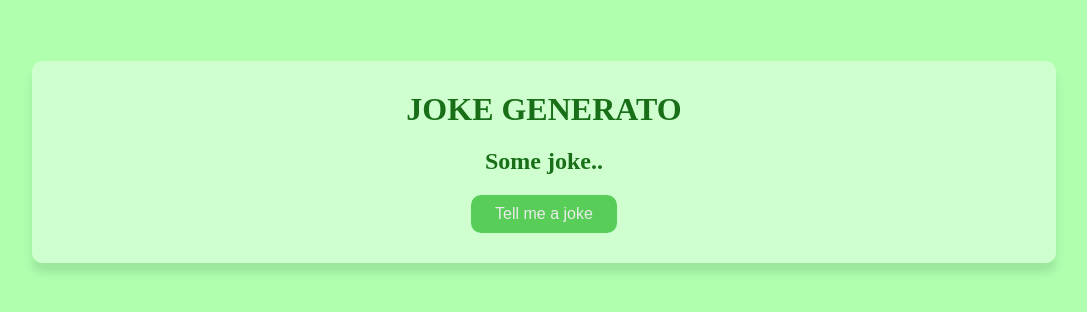
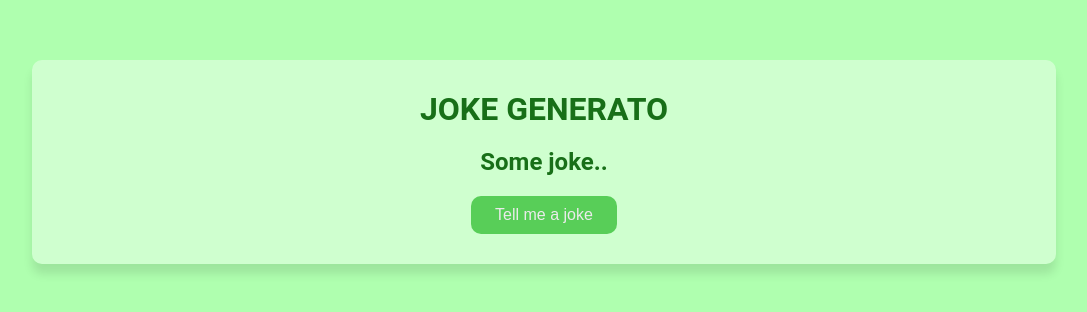
Before and after one commit to StefanDodevski/Joke-Generator, a plain HTML site: page index.html in a window 1280 px wide. Shown: the part 238-550 px from the top of the page, without its empty margins (96-1183 px from the left). Drawn offline with Linux system fonts and the light colour scheme.

Commit message:
Adding specific font-family

```diff
--- a/style.css
+++ b/style.css
@@ -6,6 +6,7 @@
 
 body {
   display: flex;
+  font-family: "Roboto", sans-serif;
   justify-content: center;
   align-items: center;
   height: 100vh;
@@ -25,6 +26,7 @@ body {
 .heading {
   text-transform: uppercase;
   margin-bottom: 20px;
+  font-weight: bold;
 }
 
 .joke {
```
